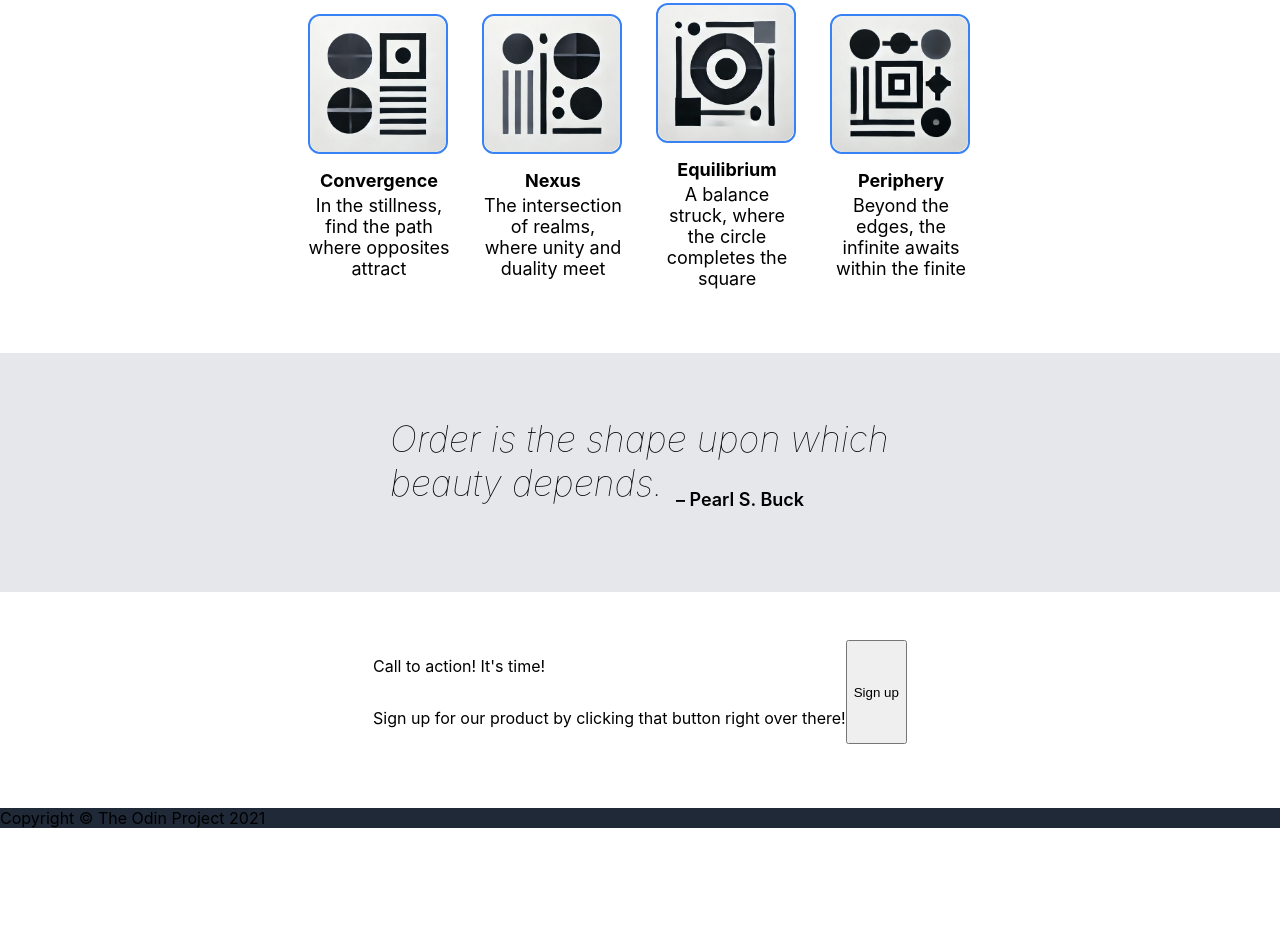
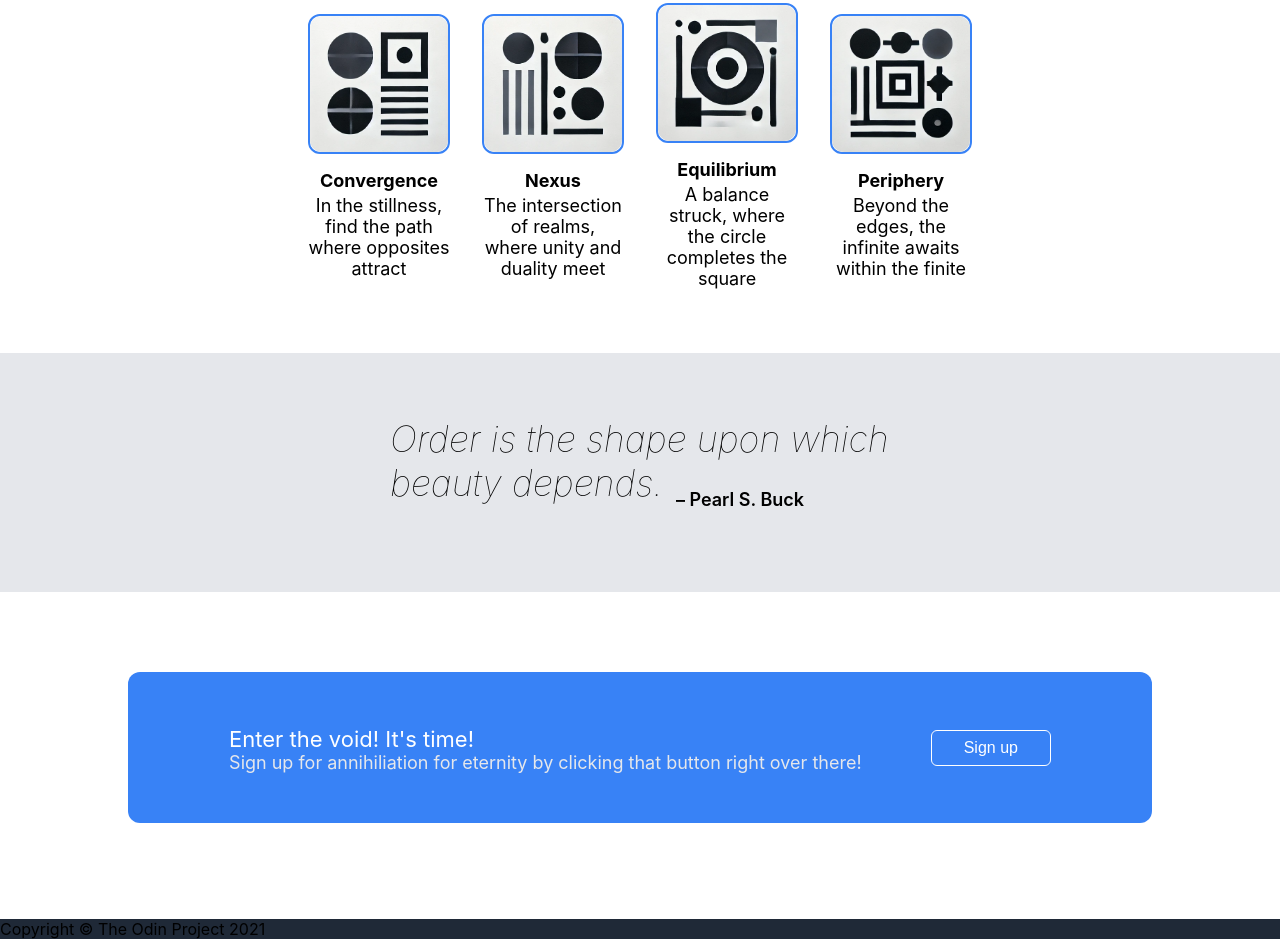
Before and after one commit to Rational-Pigeon/Odin-project--landing-page, a plain HTML site: page index.html in a window 1280 px wide. Shown: the part 770-1709 px from the top of the page. Before the commit the page ends 1598 px from the top, so only its background shows below. Drawn offline with Linux system fonts and the light colour scheme.

Commit message:
Stylized the CTA and made it wrap Aslo made the info section wrap to fit better into smaller screens.

```diff
--- a/index.html
+++ b/index.html
@@ -66,8 +66,8 @@
     <div class="container">
         <div class="cta-container">
             <div class="cta">
-                <p class="cta-title">Call to action! It's time!</p>
-                <p class="cta-text">Sign up for our product by clicking that button right over there!</p>
+                <p class="cta-title">Enter the void! It's time!</p>
+                <p class="cta-text">Sign up for annihiliation for eternity by clicking that button right over there!</p>
             </div>
             <button class="signup-btn">Sign up</button>
         </div>
--- a/styles.css
+++ b/styles.css
@@ -29,7 +29,7 @@ body,
 .box-description,
 .cta,
 .quote-container {
-	flex-flow: nowrap column;
+	flex-direction: column;
 }
 
 .header,
@@ -113,6 +113,7 @@ body {
 .login-cta.text {
 	font-size: 18px;
 	color: #e5e7eb;
+	text-wrap: wrap;
 }
 
 .login-btn {
@@ -135,8 +136,9 @@ body {
 }
 
 .box {
-	width: 140px;
-	height: 140px;
+	max-height: 140px;
+	aspect-ratio: 1;
+	flex: 0 1 auto;
 	border: 2px solid #3882f6;
 	border-radius: 12px;
 }
@@ -149,6 +151,7 @@ body {
 }
 
 .container {
+	flex-wrap: wrap;
 	justify-content: center;
 	gap: 32px;
 	padding-top: 48px;
@@ -157,11 +160,12 @@ body {
 
 .mini-title,
 .description {
+	max-width: 142px;
+	min-width: 0px;
+	flex: 0 1 auto;
 	text-align: center;
 	text-wrap: wrap;
 	font-size: 18px;
-	width: 142px;
-	min-width: 0px;
 	margin: 0;
 }
 
@@ -197,3 +201,35 @@ body {
 	text-align: right;
 	padding-left: 200px;
 }
+
+.cta-container {
+	background-color: #3882f6;
+	margin: 32px;
+	padding: 32px;
+	width: 1024px;
+	justify-content: space-evenly;
+	align-items: center;
+	border-radius: 12px;
+	flex-wrap: wrap;
+}
+
+.cta-title {
+	color: white;
+	font-size: 22px;
+	margin-bottom: 0px;
+}
+
+.cta-text {
+	color: #e5e7eb;
+	font-size: 18px;
+	margin-top: 0px;
+}
+
+.signup-btn {
+	font-size: 16px;
+	color: white;
+	background-color: #3882f6;
+	border: 1px solid white;
+	border-radius: 6px;
+	padding: 8px 32px;
+}
```
